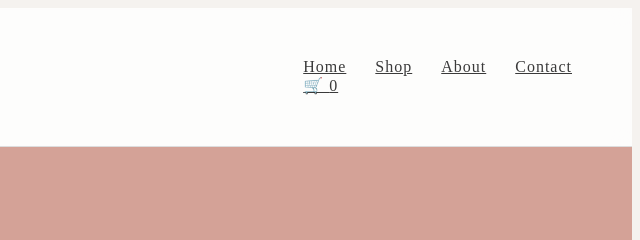
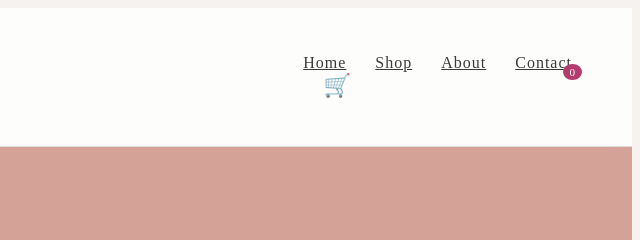
Before and after one commit to Lotus191524/Zoletsa, a plain HTML site: page index.html in a window 1280 px wide. Shown: the top 240 px of the page, 640-1280 px from the left. Drawn offline with Linux system fonts and the light colour scheme.

Commit message:
Update zoletsa.css

```diff
--- a/zoletsa.css
+++ b/zoletsa.css
@@ -114,6 +114,35 @@ nav a:hover {
   }
 }
 
+/* ===== CART ICON ===== */
+.cart {
+  margin-left: 20px;
+  position: relative;
+}
+
+.cart a {
+  font-size: 1.4rem;
+  color: #3a3a3a;
+  text-decoration: none;
+  transition: 0.3s;
+}
+
+.cart a:hover {
+  color: #b38a63;
+  transform: scale(1.1);
+}
+
+/* Cart item count badge */
+.cart-count {
+  position: absolute;
+  top: -8px;
+  right: -10px;
+  background: #b33c6d;
+  color: #fff;
+  font-size: 0.7rem;
+  padding: 2px 6px;
+  border-radius: 50%;
+}
 
 /* ===== HERO / SLIDER ===== */
 .hero {
```
